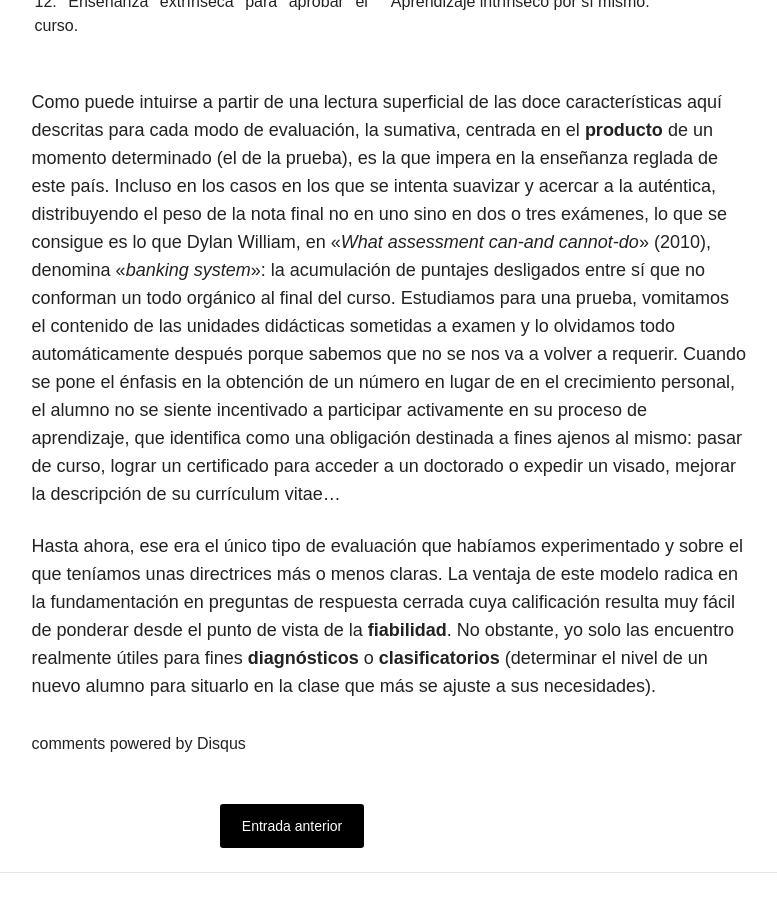
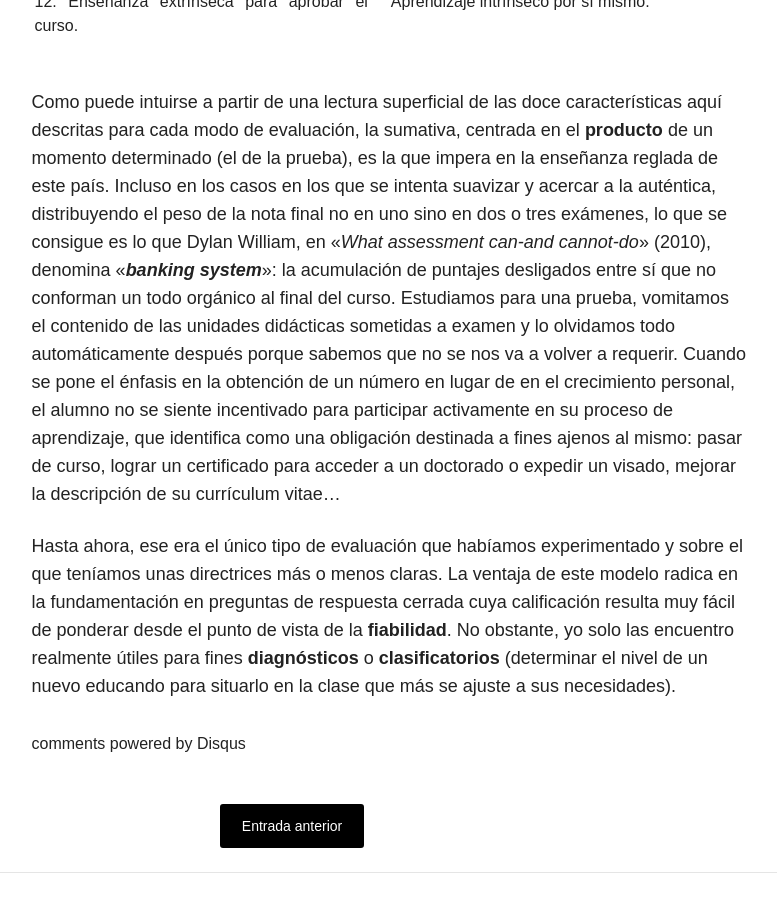
Before and after one commit to immalopez/immalopez.github.io, a Jekyll site: the page built from _posts/blog/2018-01-28-evaluacion-antes-y-despues.md, in a window 1280 px wide and 900 px high, scrolled down 2976 px. Shown: the whole window, without its empty margins (348-1125 px from the left). Built offline with Jekyll 4.4.1, drawn with Linux system fonts in a browser that asks for light colours; nearby versions of some CDN libraries; comment, search, counter and statistics services are not loaded.

Commit message:
Update 2018-01-28-evaluacion-antes-y-despues.md

```diff
--- a/_posts/blog/2018-01-28-evaluacion-antes-y-despues.md
+++ b/_posts/blog/2018-01-28-evaluacion-antes-y-despues.md
@@ -80,6 +80,6 @@
     </tbody>
 </table>
 
-Como puede intuirse a partir de una lectura superficial de las doce características aquí descritas para cada modo de evaluación, la sumativa, centrada en el **producto** de un momento determinado (el de la prueba), es la que impera en la enseñanza reglada de este país. Incluso en los casos en los que se intenta suavizar y acercar a la auténtica, distribuyendo el peso de la nota final no en uno sino en dos o tres exámenes, lo que se consigue es lo que Dylan William, en «_What assessment can-and cannot-do_» (2010), denomina «_banking system_»: la acumulación de puntajes desligados entre sí que no conforman un todo orgánico al final del curso. Estudiamos para una prueba, vomitamos el contenido de las unidades didácticas sometidas a examen y lo olvidamos todo automáticamente después porque sabemos que no se nos va a volver a requerir. Cuando se pone el énfasis en la obtención de un número en lugar de en el crecimiento personal, el alumno no se siente incentivado a participar activamente en su proceso de aprendizaje, que identifica como una obligación destinada a fines ajenos al mismo: pasar de curso, lograr un certificado para acceder a un doctorado o expedir un visado,  mejorar la descripción de su currículum vitae…
+Como puede intuirse a partir de una lectura superficial de las doce características aquí descritas para cada modo de evaluación, la sumativa, centrada en el **producto** de un momento determinado (el de la prueba), es la que impera en la enseñanza reglada de este país. Incluso en los casos en los que se intenta suavizar y acercar a la auténtica, distribuyendo el peso de la nota final no en uno sino en dos o tres exámenes, lo que se consigue es lo que Dylan William, en «_What assessment can-and cannot-do_» (2010), denomina «_**banking system**_»: la acumulación de puntajes desligados entre sí que no conforman un todo orgánico al final del curso. Estudiamos para una prueba, vomitamos el contenido de las unidades didácticas sometidas a examen y lo olvidamos todo automáticamente después porque sabemos que no se nos va a volver a requerir. Cuando se pone el énfasis en la obtención de un número en lugar de en el crecimiento personal, el alumno no se siente incentivado para participar activamente en su proceso de aprendizaje, que identifica como una obligación destinada a fines ajenos al mismo: pasar de curso, lograr un certificado para acceder a un doctorado o expedir un visado,  mejorar la descripción de su currículum vitae…
 
-Hasta ahora, ese era el único tipo de evaluación que habíamos experimentado y sobre el que teníamos unas directrices más o menos claras. La ventaja de este modelo radica en la fundamentación en preguntas de respuesta cerrada cuya calificación resulta muy fácil de ponderar desde el punto de vista de la **fiabilidad**. No obstante, yo solo las encuentro realmente útiles para fines **diagnósticos** o **clasificatorios** (determinar el nivel de un nuevo alumno para situarlo en la clase que más se ajuste a sus necesidades).
+Hasta ahora, ese era el único tipo de evaluación que habíamos experimentado y sobre el que teníamos unas directrices más o menos claras. La ventaja de este modelo radica en la fundamentación en preguntas de respuesta cerrada cuya calificación resulta muy fácil de ponderar desde el punto de vista de la **fiabilidad**. No obstante, yo solo las encuentro realmente útiles para fines **diagnósticos** o **clasificatorios** (determinar el nivel de un nuevo educando para situarlo en la clase que más se ajuste a sus necesidades).
```
